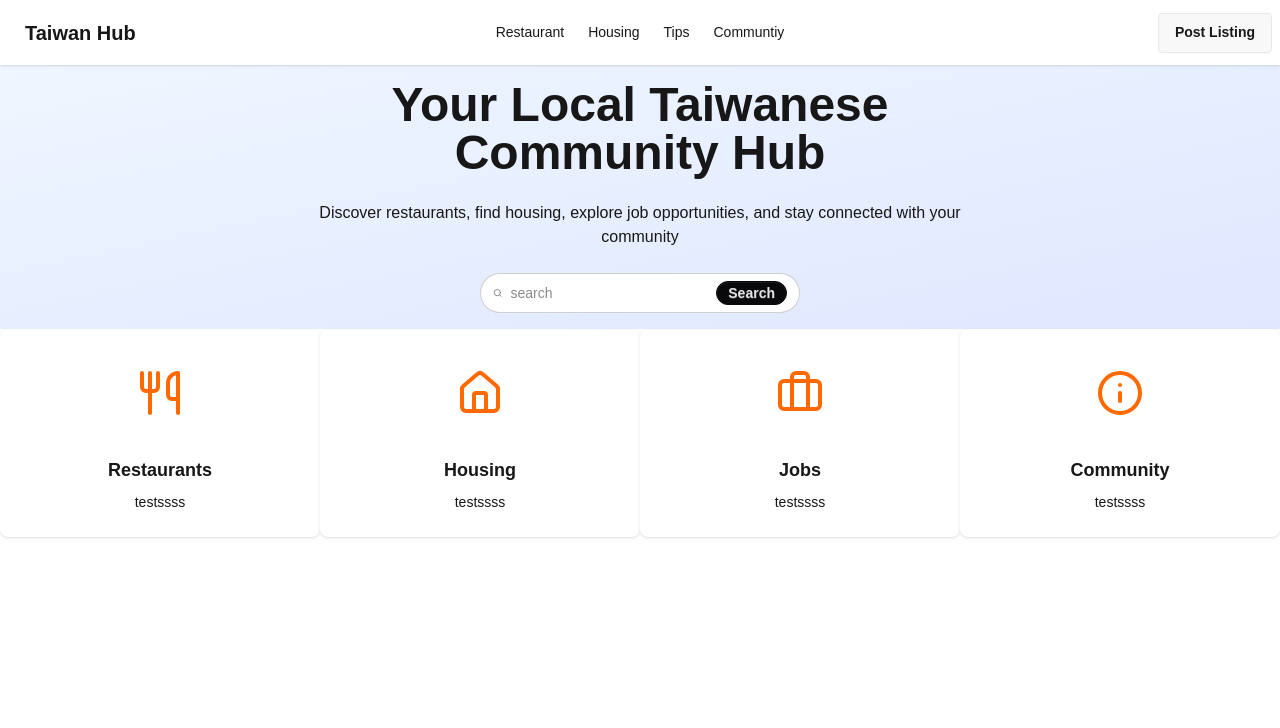
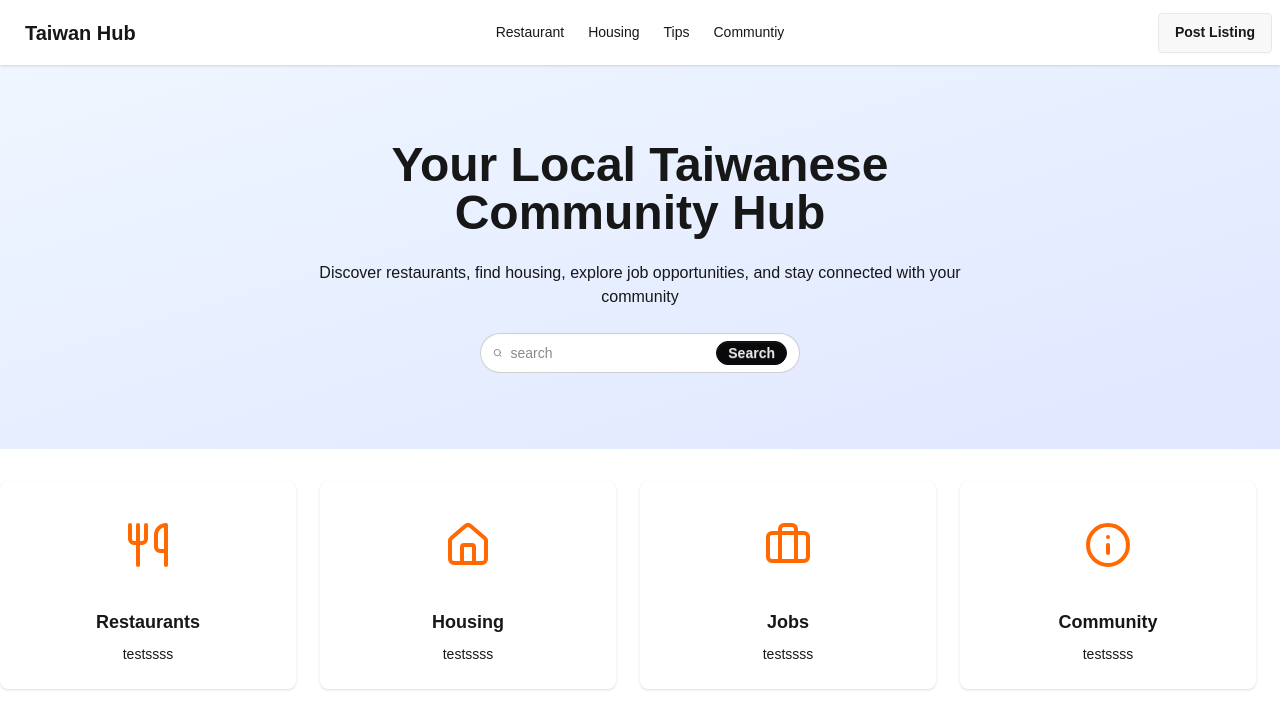
Before and after one commit to yll9108/communityHub, a Next.js app in the folder my-app/: page / in a window 1280 px wide. Shown: the top 728 px of the page. Built offline with nearby package versions, Linux system fonts and the light colour scheme.

Commit message:
adjust category section

```diff
--- a/my-app/src/app/components/hero/Hero.tsx
+++ b/my-app/src/app/components/hero/Hero.tsx
@@ -6,7 +6,8 @@ import Card from "../shared/Card";
 function Hero() {
     return (
         <>
-            <section className="hero bg-gradient-to-br from-blue-50 to-indigo-100 min-h-2/3">
+            <div className="h-screen">
+                <section className="hero bg-gradient-to-br from-blue-50 to-indigo-100 h-96">
                     <div className="hero-content text-center">
                         <div className="max-w-3/4">
                             <Title />
@@ -14,9 +15,10 @@ function Hero() {
                         </div>
                     </div>
                 </section>
-            <section className="flex">
+                <section className="flex justify-center">
                     <Card />
                 </section>
+            </div>
         </>
     );
 }
--- a/my-app/src/app/components/shared/Card.tsx
+++ b/my-app/src/app/components/shared/Card.tsx
@@ -9,7 +9,7 @@ function Card() {
                 return (
                     <div
                         key={category.title}
-                        className="card bg-base-100 w-96 shadow-sm"
+                        className="card bg-base-100 w-96 shadow-sm mt-8 mr-6"
                     >
                         <figure className="px-10 pt-10">
                             <Icon className="h-12 w-12 text-orange-500 mx-auto mb-4 group-hover:scale-110 transition-transform" />
```
Lines whose indentation alone changed are shown as unchanged.
